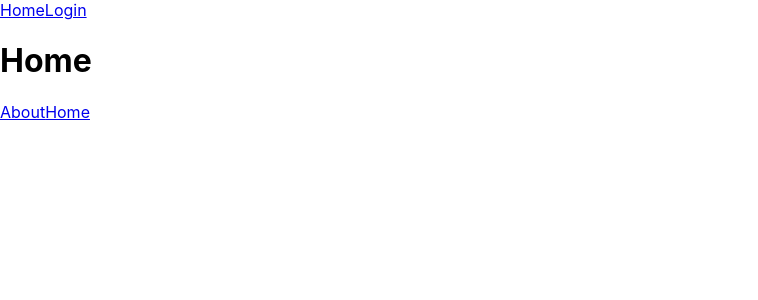
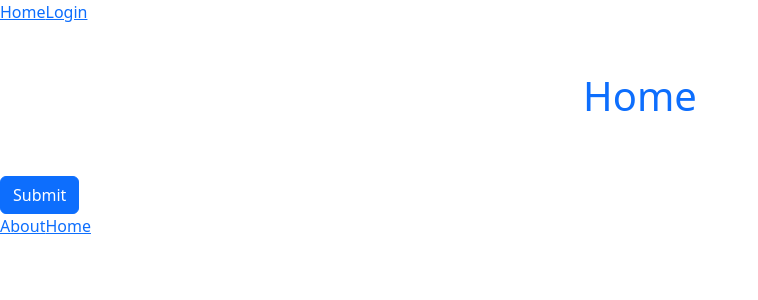
Before and after one commit to gcosmin1989/react-ecommerce, a React (Create React App) app: page / in a window 1280 px wide. Shown: the top 300 px of the page, without its empty margins (0-758 px from the left). Built offline with nearby package versions, Linux system fonts and the light colour scheme.

Commit message:
Integrate Bootstrap

```diff
--- a/package.json
+++ b/package.json
@@ -6,6 +6,7 @@
     "@testing-library/jest-dom": "^5.16.5",
     "@testing-library/react": "^13.4.0",
     "@testing-library/user-event": "^13.5.0",
+    "bootstrap": "^5.2.2",
     "react": "^18.2.0",
     "react-dom": "^18.2.0",
     "react-router-dom": "^6.4.3",
--- a/src/index.js
+++ b/src/index.js
@@ -4,6 +4,7 @@
 import './index.css';
 import App from './App';
 import reportWebVitals from './reportWebVitals';
+import 'bootstrap/dist/css/bootstrap.css';
 
 const root = ReactDOM.createRoot(document.getElementById('root'));
 root.render(
--- a/src/pages/Home.jsx
+++ b/src/pages/Home.jsx
@@ -5,7 +5,8 @@
 	return (
 		<div>
 			<Layout>
-				<h1>Home</h1>
+				<h1 className="text-center text-primary py-5">Home</h1>
+				<button className="btn btn-primary">Submit</button>
 			</Layout>
 		</div>
 	);
```
Also changed, not shown: 1 other file (tests, documents, lock files or other folders).
